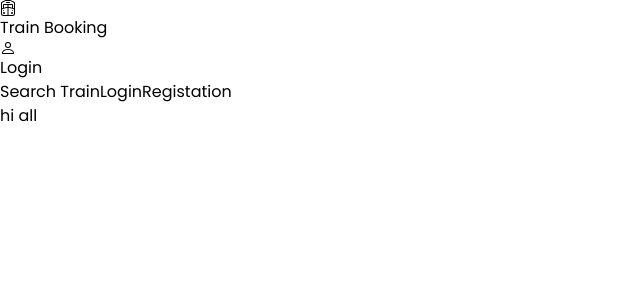
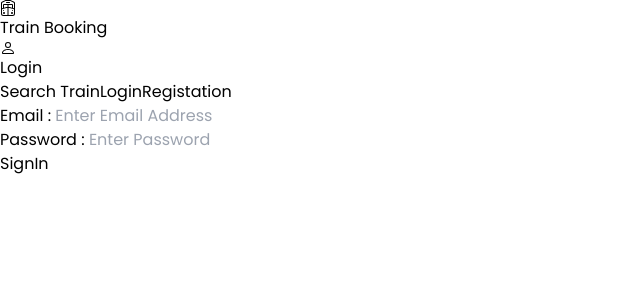
Before and after one commit to BackendExpert/New-Train-Booking, a React (Vite) app in the folder client/: page / in a window 1280 px wide. Both pictures are taken after a click on the button "Login". Shown: the top 300 px of the page, without its empty margins (0-640 px from the left). Built offline with nearby package versions, Linux system fonts and the light colour scheme; a web font is replaced by a local one.

Commit message:
Update
Co-Authored-By: JehanKandy  <jehankandy@gmail.com>

```diff
--- a/client/src/components/HomePage/LandingImage.jsx
+++ b/client/src/components/HomePage/LandingImage.jsx
@@ -94,7 +94,19 @@ const LandingImage = () => {
                                 else if(IsSearchTrain === false && IsLogin === true && IsJoin === false){
                                     return (
                                         <div className={`${ IsLogin ? 'translate-x-0' : 'translate-x-full' } bg-white py-4 px-36 rounded md:h-[400px] transform transition-transform duration-300 ease-in-out`}>
-                                            hi all
+                                            <form >
+                                                <div className="my-2 md:mx-8">
+                                                    <label htmlFor="" className=''>Email : </label>
+                                                    <input type="email" name="" id="" className="w-full h-12 pl-2 rounded bg-gray-200" required placeholder='Enter Email Address' />
+                                                </div>
+                                                <div className="my-2 md:mx-8">
+                                                    <label htmlFor="" className=''>Password : </label>
+                                                    <input type="password" name="" id="" className="w-full h-12 pl-2 rounded bg-gray-200" required placeholder='Enter Password' />
+                                                </div>
+                                                <div className="my-2 md:mx-8">
+                                                    <button type='submit' className='mt-8 font-semibold w-full py-4 px-8 rounded bg-blue-500 text-white shadow-md duration-500 hover:bg-blue-600'>SignIn</button>
+                                                </div>
+                                            </form>
                                         </div>
                                     )
                                 }
--- a/client/src/components/LoginSignUpTW/SignIn.jsx
+++ b/client/src/components/LoginSignUpTW/SignIn.jsx
@@ -70,21 +70,7 @@ const SignIn = () => {
                     </center>
                     <hr className='my-2'/>
                     <div className="my-4">
-                        <form onSubmit={headleSubmit}>
-                            <div className="my-2 md:mx-8">
-                                <label htmlFor="" className=''>Email : </label>
-                                <input type="email" name="" id="" className="w-full h-12 pl-2 rounded bg-gray-200" required placeholder='Enter Email Address'
-                                onChange={e => SetLoginData({...LoginData, email:e.target.value})}/>
-                            </div>
-                            <div className="my-2 md:mx-8">
-                                <label htmlFor="" className=''>Password : </label>
-                                <input type="password" name="" id="" className="w-full h-12 pl-2 rounded bg-gray-200" required placeholder='Enter Password'
-                                onChange={e => SetLoginData({...LoginData, password:e.target.value})}/>
-                            </div>
-                            <div className="my-2 md:mx-8">
-                                <button type='submit' className='mt-8 font-semibold w-full py-4 px-8 rounded bg-blue-500 text-white shadow-md duration-500 hover:bg-blue-600'>SignIn</button>
-                            </div>
-                        </form>
+
                         <Link><p className="my-2 md:mx-8 text-blue-500 font-semibold">Forget Password ? </p></Link>
                     </div>
                     <hr className='my-2'/>
```
